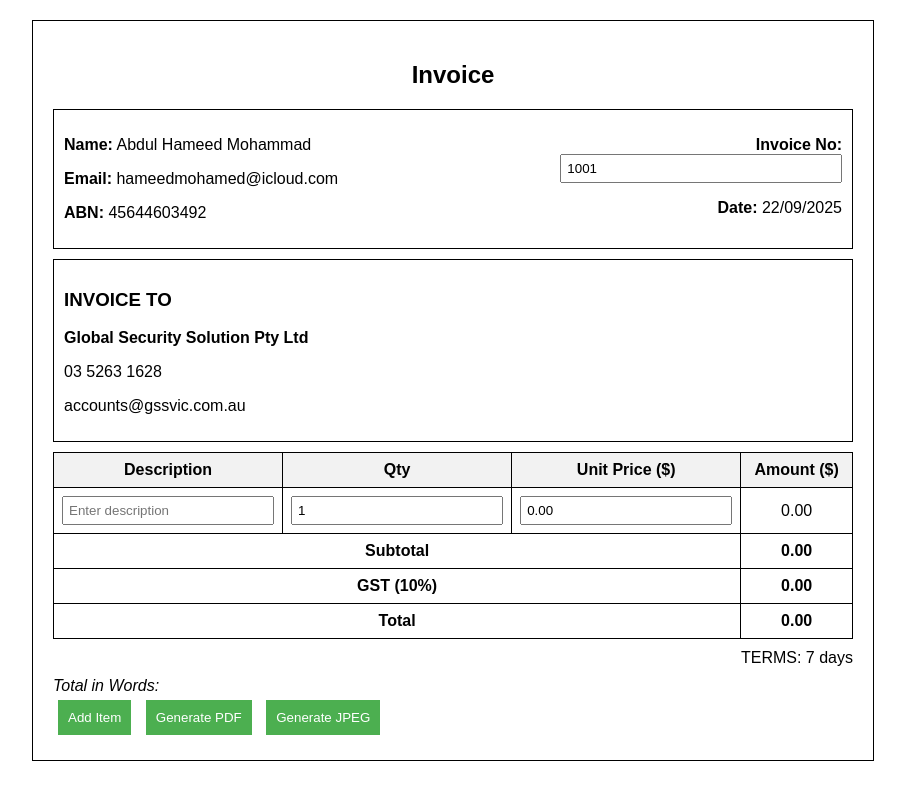
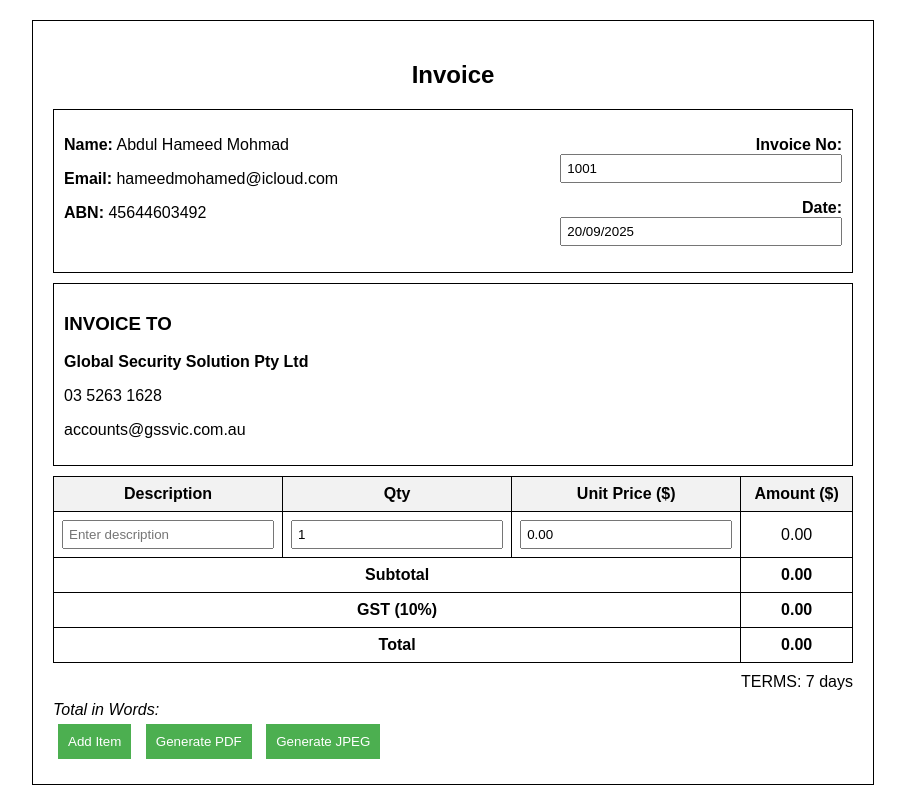
Before and after one commit to abiddesiredlife/Invoice-App, a plain HTML site: page index.html in a window 1280 px wide. Shown: the whole page, without its empty margins (187-1092 px from the left). Drawn offline with nearby package versions, Linux system fonts and the light colour scheme.

Commit message:
Update index.html

```diff
--- a/index.html
+++ b/index.html
@@ -11,13 +11,13 @@
         <h2>Invoice</h2>
         <div class="header">
             <div class="issuer">
-                <p><strong>Name:</strong> Abdul Hameed Mohammad</p>
+                <p><strong>Name:</strong> Abdul Hameed Mohmad</p>
                 <p><strong>Email:</strong> hameedmohamed@icloud.com</p>
                 <p><strong>ABN:</strong> 45644603492</p>
             </div>
             <div class="invoice-details">
                 <p><strong>Invoice No:</strong> <input type="text" id="invoiceNo" value="1001"></p>
-                <p><strong>Date:</strong> <span id="date"></span></p>
+                <p><strong>Date:</strong> <input type="text" id="date" value="20/09/2025"></p>
             </div>
         </div>
         <div class="invoice-to">
```
